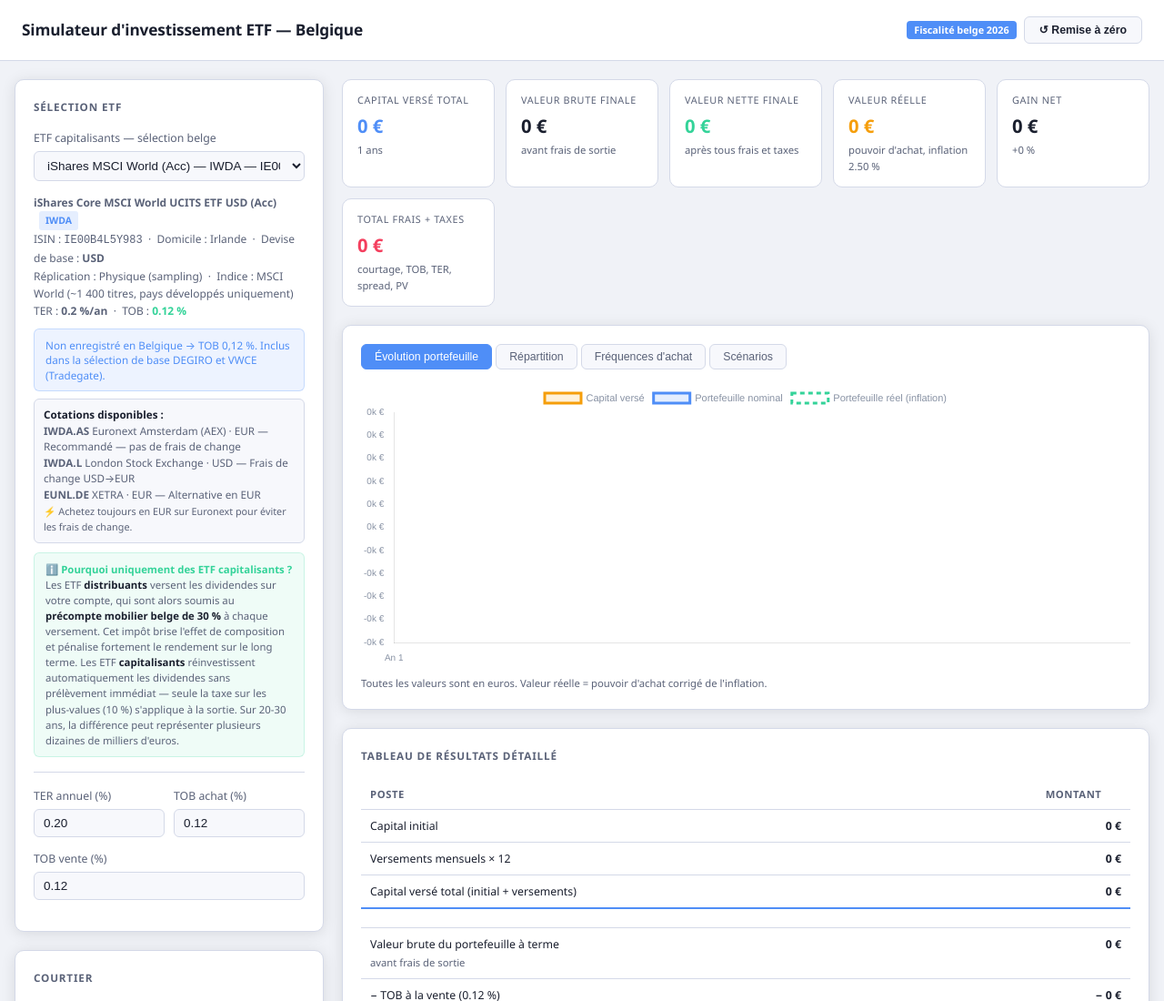
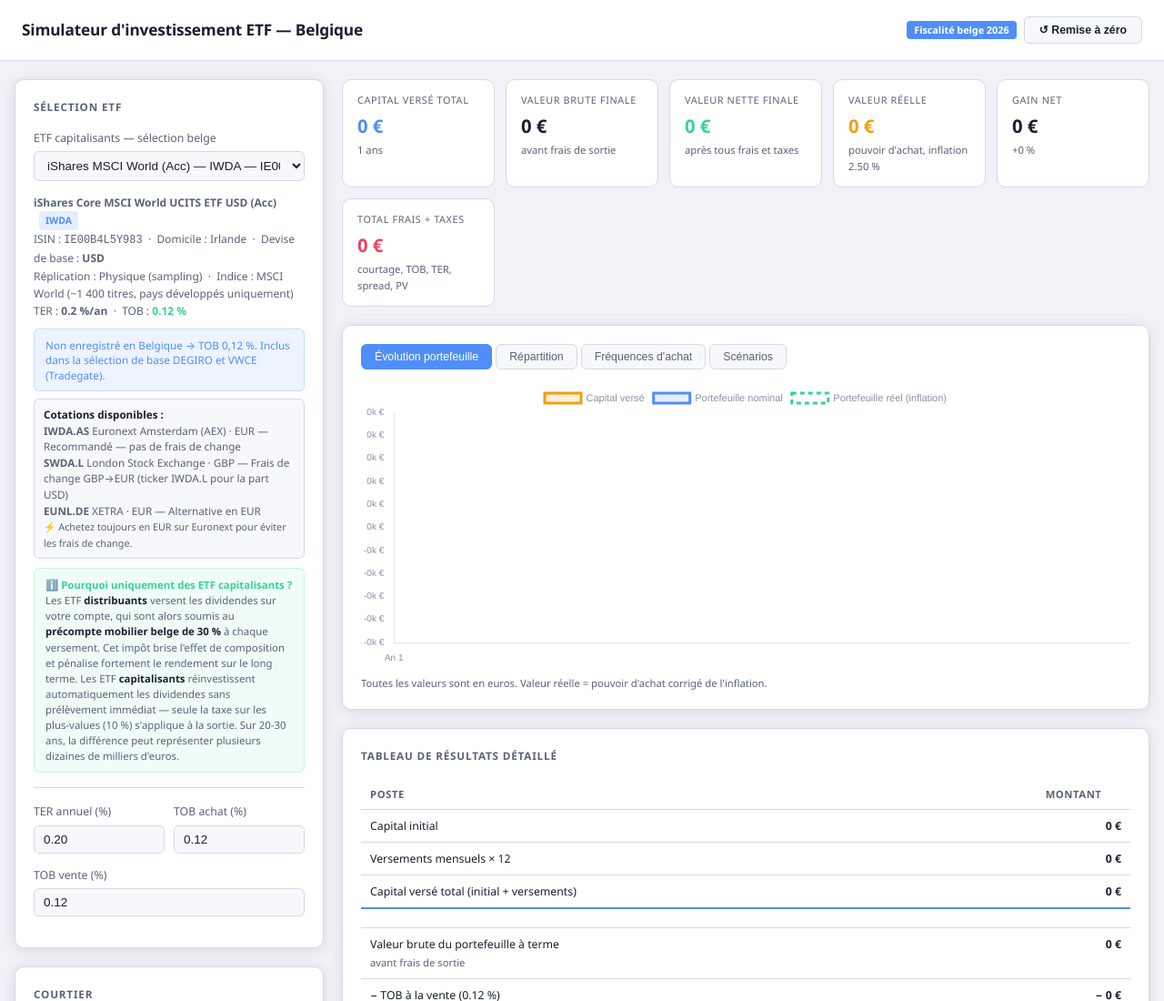
Before and after one commit to Nathiret/Simulateur-ETF, a plain HTML site: page index.html in a window 1280 px wide. Shown: the top 1100 px of the page at 91% size. Drawn offline with nearby package versions, Linux system fonts and the light colour scheme.

Commit message:
UpdateV7 index.html

```diff
--- a/index.html
+++ b/index.html
@@ -362,9 +362,9 @@ const ETF_DATA = {
     replication:'Physique (sampling)', index:'Solactive GBS Global Markets Large & Mid Cap (~3 400 titres, développés + émergents)',
     baseCurrency:'USD',
     cotations:[
-      { bourse:'Euronext Amsterdam (AEX)', ticker:'WEBN.AS', devise:'EUR', note:'Recommandé — pas de frais de change' },
-      { bourse:'Euronext Paris', ticker:'WEBQ.PA', devise:'EUR', note:'Alternative en EUR' },
-      { bourse:'XETRA', ticker:'WEBN.DE', devise:'EUR', note:'Alternative en EUR' },
+      { bourse:'XETRA (Deutsche Börse)', ticker:'WEBN.DE', devise:'EUR', note:'Cotation principale en EUR — pas de frais de change' },
+      { bourse:'XETRA (Deutsche Börse)', ticker:'WEBQ.DE', devise:'USD', note:'Part USD sur XETRA — frais de change USD→EUR' },
+      { bourse:'Borsa Italiana', ticker:'WEBN.MI', devise:'EUR', note:'Alternative en EUR' },
     ],
     warning:false,
     note:'Non enregistré en Belgique → TOB 0,12 %. TER exceptionnel (0,07 %) — parmi les plus bas pour un ETF monde complet. Disponible dans le plan ETF ING. Lancé en juin 2024, encours ~3,6 Md USD. Indice Solactive (vs MSCI/FTSE pour les autres) — couverture très similaire.'
@@ -389,7 +389,7 @@ const ETF_DATA = {
     baseCurrency:'USD',
     cotations:[
       { bourse:'Euronext Amsterdam (AEX)', ticker:'IWDA.AS', devise:'EUR', note:'Recommandé — pas de frais de change' },
-      { bourse:'London Stock Exchange', ticker:'IWDA.L', devise:'USD', note:'Frais de change USD→EUR' },
+      { bourse:'London Stock Exchange', ticker:'SWDA.L', devise:'GBP', note:'Frais de change GBP→EUR (ticker IWDA.L pour la part USD)' },
       { bourse:'XETRA', ticker:'EUNL.DE', devise:'EUR', note:'Alternative en EUR' },
     ],
     warning:false,
@@ -403,7 +403,7 @@ const ETF_DATA = {
     cotations:[
       { bourse:'Euronext Amsterdam (AEX)', ticker:'CSPX.AS', devise:'EUR', note:'Recommandé — pas de frais de change' },
       { bourse:'London Stock Exchange', ticker:'CSPX.L', devise:'USD', note:'Frais de change USD→EUR' },
-      { bourse:'SIX Swiss Exchange', ticker:'CSSPX.SW', devise:'USD', note:'Frais de change' },
+      { bourse:'SIX Swiss Exchange', ticker:'CSSPX.SW', devise:'CHF', note:'Frais de change CHF→EUR' },
     ],
     warning:false,
     note:'Non enregistré en Belgique → TOB 0,12 %. TER très bas (0,07 %). Exposition USA uniquement — risque de concentration géographique.'
```
